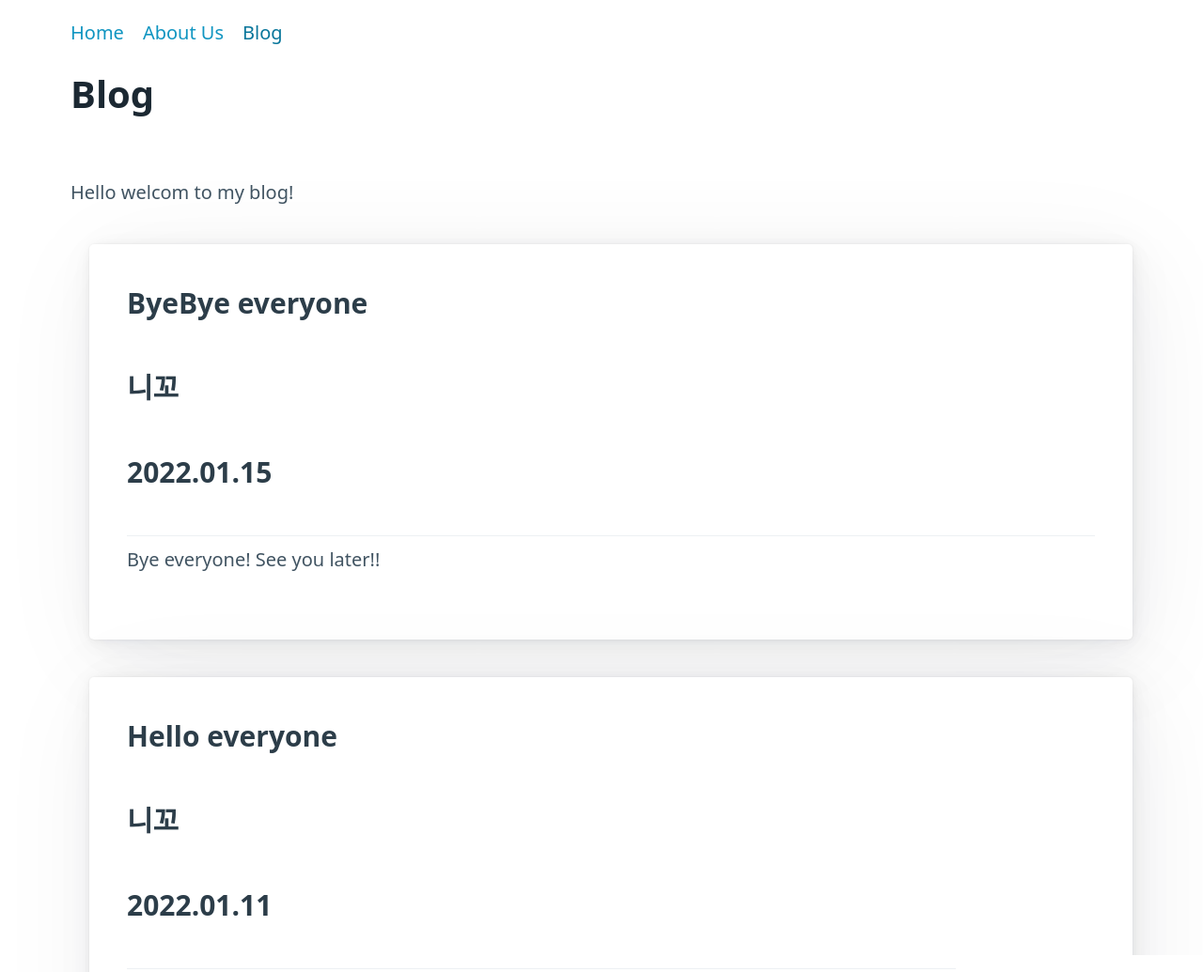
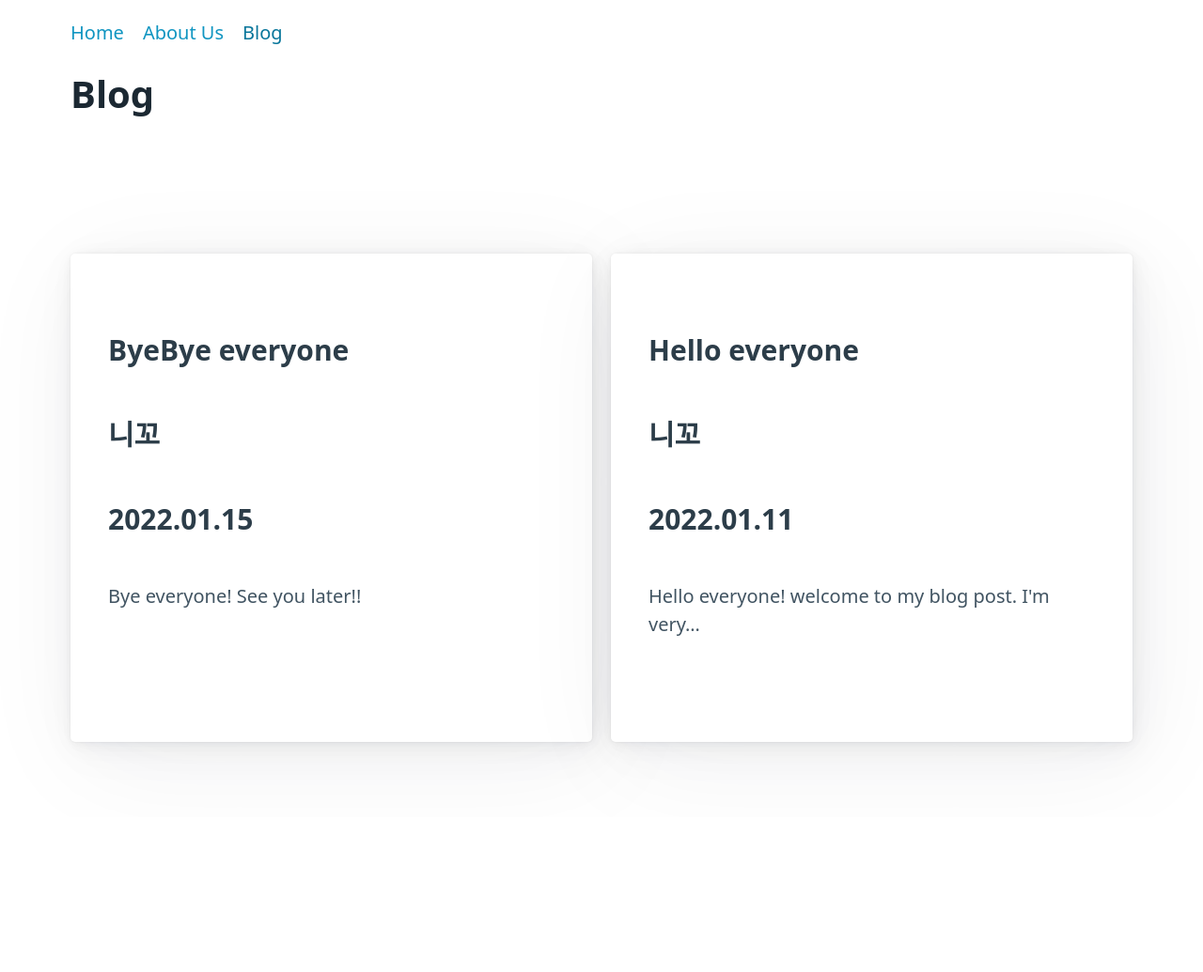
Before and after one commit to shonseonghyun/gatsbyDemo, a Gatsby site: page /blog in a window 1280 px wide. Shown: the top 1035 px of the page at 94% size. After the commit the page ends 870 px from the top, so only its background shows below. Built offline with nearby package versions, Linux system fonts and the light colour scheme; Gatsby itself is replaced by a stand-in of ours.

Commit message:
gatsby study v1.3 - deploy 배포 테스트

```diff
--- a/src/pages/blog/index.tsx
+++ b/src/pages/blog/index.tsx
@@ -7,8 +7,7 @@ const Blog = ({data}:PageProps<Queries.BlogPostsQuery>) => {
 
     return (
     <Layout title="Blog">
-        <p>Hello welcom to my blog!</p>
-        <ul>
+        <section className='grid'>
             {data.allMdx.nodes.map((file,index)=>(
                 <article key={index}>
                     <Link to={`/blog/${file.frontmatter?.slug}`}>
@@ -16,11 +15,10 @@ const Blog = ({data}:PageProps<Queries.BlogPostsQuery>) => {
                     </Link>
                     <h3>{file.frontmatter?.author}</h3>
                     <h3>{file.frontmatter?.date}</h3>
-                    <hr />
                     <p>{file.excerpt}</p>
                 </article>
             ))}
-        </ul>
+        </section>
     </Layout>
     );
 };
--- a/src/pages/index.tsx
+++ b/src/pages/index.tsx
@@ -16,6 +16,7 @@ function IndexPage({data}:PageProps<Queries.StickersQuery>){
         src="https://images.unsplash.com/photo-1625768376503-68d2495d78c5?q=80&w=1025&auto=format&fit=crop&ixlib=rb-4.0.3&ixid=M3wxMjA3fDB8MHxwaG90by1wYWdlfHx8fGVufDB8fHx8fA%3D%3D"
         height={200}
       /> */}
+      <div className="grid">
         {
           data.allContentfulStickerPack.nodes.map(sticker=>
             <article>
@@ -32,6 +33,7 @@ function IndexPage({data}:PageProps<Queries.StickersQuery>){
           )
 
         }
+      </div>
     </Layout>
   )
 }
```
Lines whose indentation alone changed are shown as unchanged.
